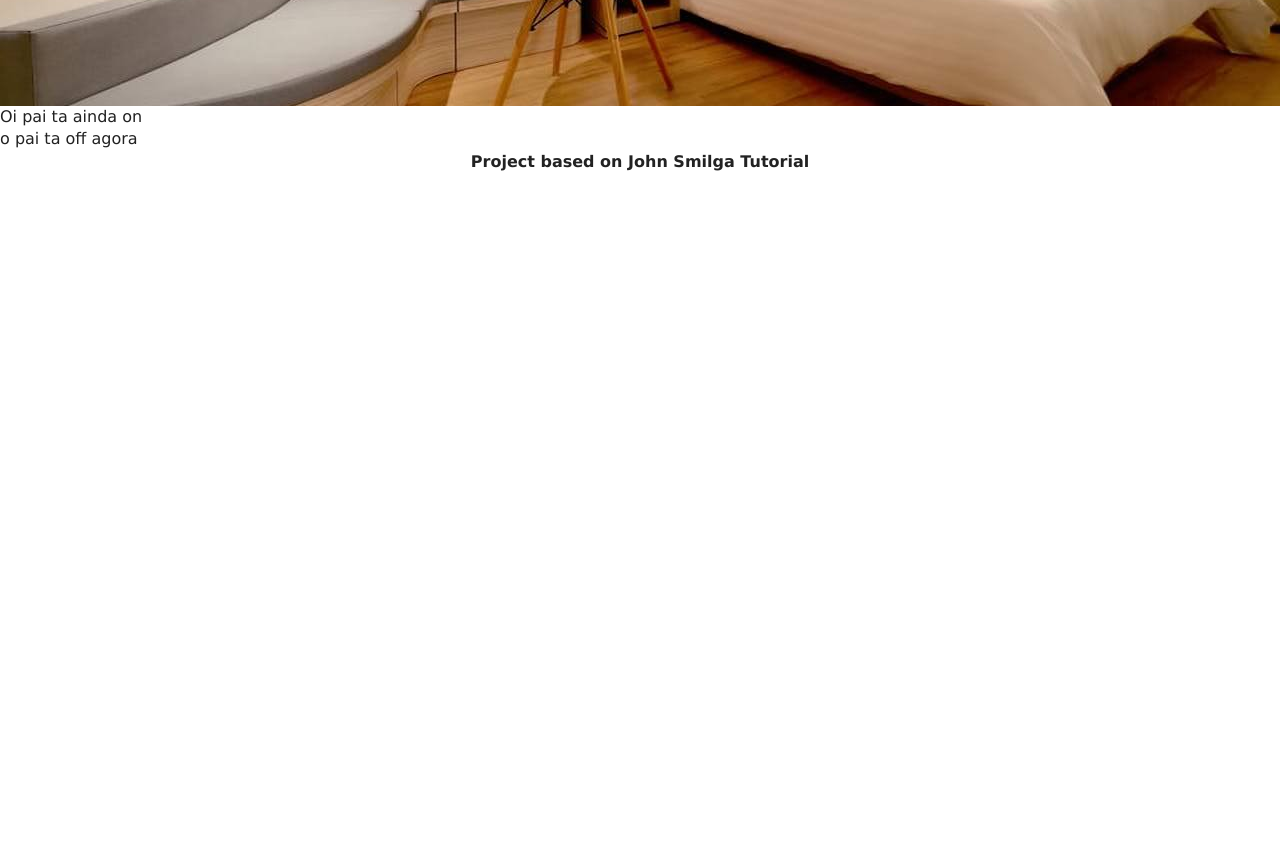
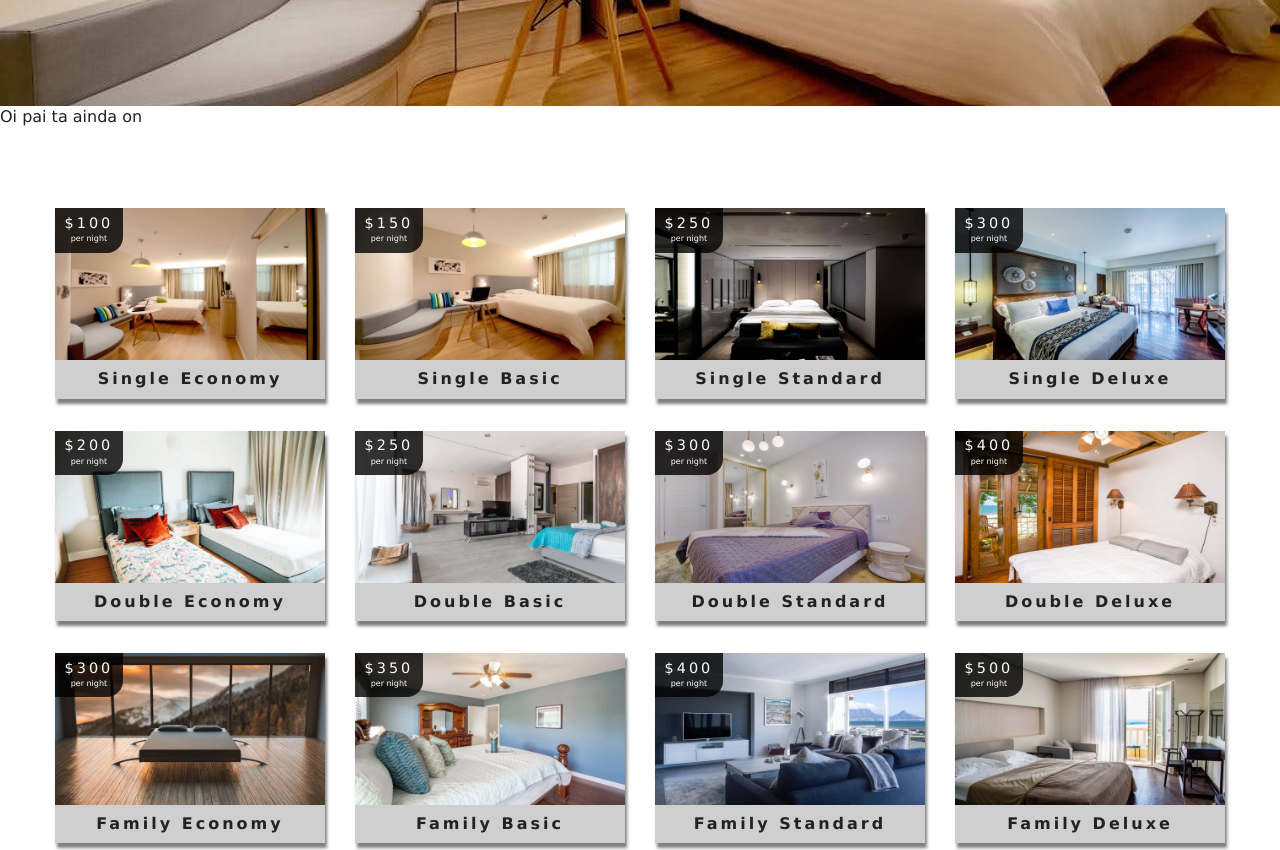
Before and after one commit to lucaspires-source/hotelreservation, a React (Create React App) app: page /rooms in a window 1280 px wide. Shown: the part 440-1290 px from the top of the page. Before the commit the page ends 800 px from the top, so only its background shows below. Built offline with nearby package versions, Linux system fonts and the light colour scheme.

Commit message:
finished RoomList component

```diff
--- a/src/components/RoomsContainer.js
+++ b/src/components/RoomsContainer.js
@@ -4,7 +4,7 @@
 import RoomsList from './RoomsList';
 import Loading from './Loading';
 
-const RoomsContainer = (context) => {
+const RoomsContainer = ({context}) => {
     const { loading, sortedRooms, rooms } = context;
     if (loading) {
       return <Loading />;
--- a/src/components/RoomsList.js
+++ b/src/components/RoomsList.js
@@ -1,11 +1,24 @@
 import React from 'react'
+import Room from './Room'
 
-const RoomsList = () => {
-    return (
-        <div>
-            o pai ta off agora
-        </div>
-    )
-}
+const RoomsList = ({rooms}) => {
+    if (rooms.length === 0) {
+        return (
+          <div className="empty-search">
+            <h3>unfortunately no rooms matched your search parameters</h3>
+          </div>
+        );
+      }
+      return (
+        <section className="roomslist">
+          <div className="roomslist-center">
+            {rooms.map(item => {
+              return <Room key={item.id} room={item} />;
+            })}
+          </div>
+        </section>
+      );
+    };
+
 
 export default RoomsList
```
